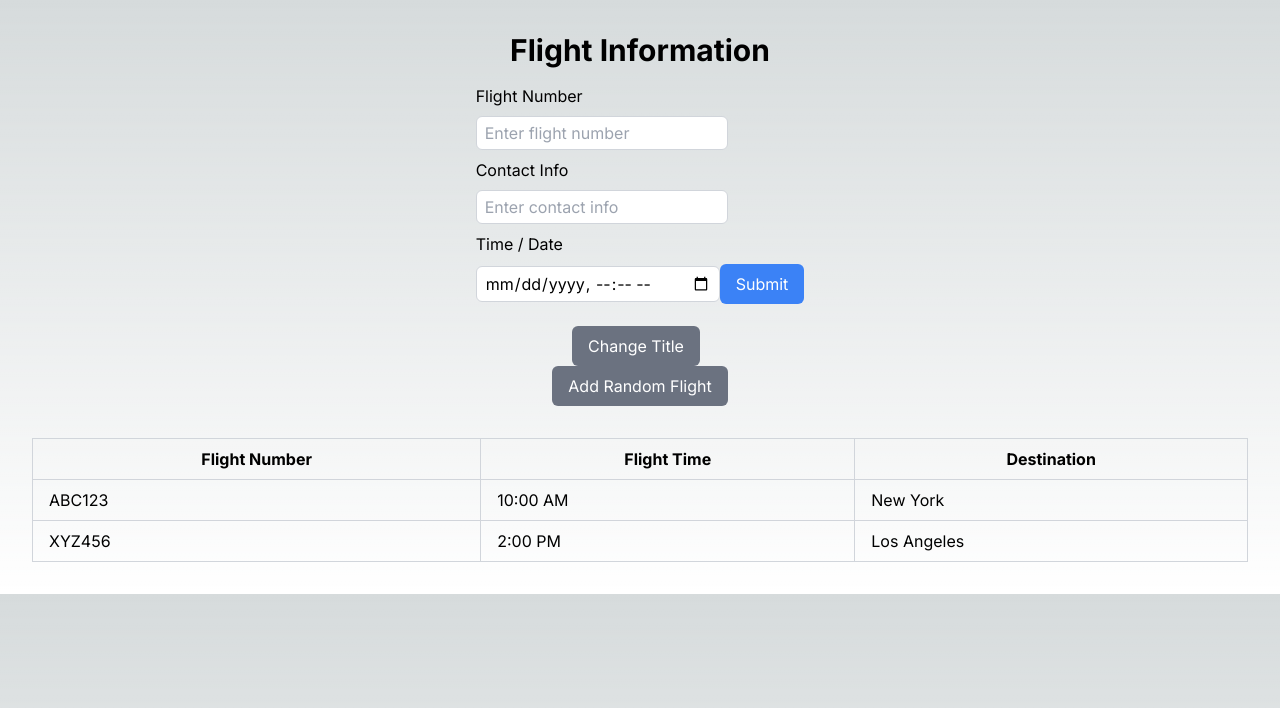
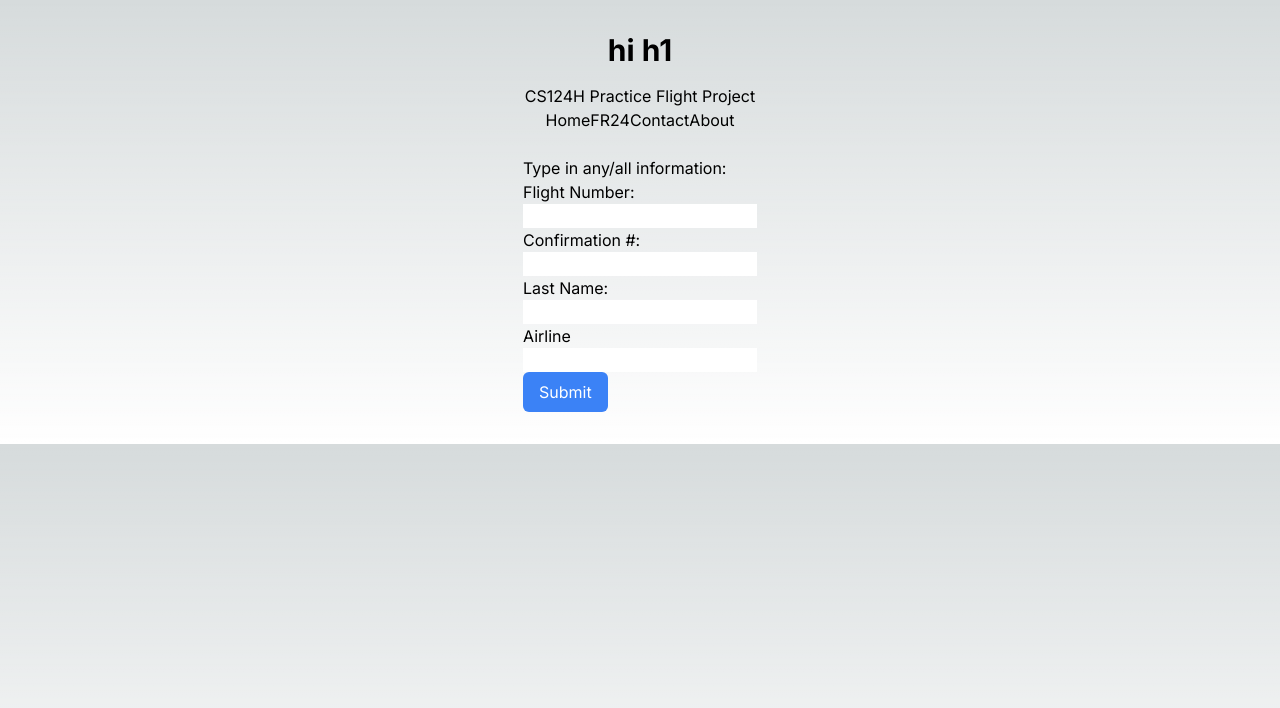
Before and after one commit to CS196Illinois/Group12-SP24, a Next.js app in the folder Project/my-app/: page / in a window 1280 px wide. Shown: the top 708 px of the page. Built offline with nearby package versions, Linux system fonts and the light colour scheme.

Commit message:
Update page.js

```diff
--- a/Project/my-app/app/page.js
+++ b/Project/my-app/app/page.js
@@ -26,44 +26,93 @@ export default function Home() {
     setFlights([...flights, newFlight]);
   };
 
+/* RETURN HTML
+----------
+-----
+-----
+*/
+
+
   return (
     <main className="flex flex-col items-center justify-between p-8">
-      <h1 className="text-3xl font-bold mb-4">{title}</h1>
+      <title>hello</title>
+      <h1 className="text-3xl font-bold mb-4">hi h1</h1>
+      <h1 id="title">CS124H Practice Flight Project</h1>
+      <div class="topnav">
+        <a class="active" href="#home">Home</a>
+        <a href="https://www.flightradar24.com/">FR24</a>
+        <a href="#contact">Contact</a>
+        <a href="#about">About</a>
+      </div>
 
-      <form className="mb-4">
-        <label className="block mb-2">Flight Number</label>
-        <input type="text" placeholder="Enter flight number" className="border border-gray-300 rounded-md px-2 py-1 mb-2" />
+      <form>
+        <br />Type in any/all information:<br />
+        <label for="flightnum">Flight Number:</label><br />
+        <input type="text" id="flightnum" /><br />
 
-        <label className="block mb-2">Contact Info</label>
-        <input type="text" placeholder="Enter contact info" className="border border-gray-300 rounded-md px-2 py-1 mb-2" />
+        <label for="conf">Confirmation #:</label><br />
+        <input type="text" id="conf" /><br />
 
-        <label className="block mb-2">Time / Date</label>
-        <input type="datetime-local" className="border border-gray-300 rounded-md px-2 py-1 mb-2" />
+        <label for="lname">Last Name:</label><br />
+        <input type="text" id="lname" /><br />
+
+        <label for="airline">Airline</label><br />
+        <input type="text" id="airline" /><br />
 
         <button type="submit" className="bg-blue-500 text-white py-2 px-4 rounded-md hover:bg-blue-600">Submit</button>
+
       </form>
 
-      <button onClick={changeTitle} className="bg-gray-500 text-white py-2 px-4 rounded-md mr-2 hover:bg-gray-600">Change Title</button>
-      <button onClick={addRandomFlight} className="bg-gray-500 text-white py-2 px-4 rounded-md hover:bg-gray-600">Add Random Flight</button>
 
-      <table className="w-full mt-8">
-        <thead>
-          <tr>
-            <th className="border border-gray-300 px-4 py-2">Flight Number</th>
-            <th className="border border-gray-300 px-4 py-2">Flight Time</th>
-            <th className="border border-gray-300 px-4 py-2">Destination</th>
-          </tr>
-        </thead>
-        <tbody>
-          {flights.map((flight, index) => (
-            <tr key={index}>
-              <td className="border border-gray-300 px-4 py-2">{flight.flightNum}</td>
-              <td className="border border-gray-300 px-4 py-2">{flight.flightTime}</td>
-              <td className="border border-gray-300 px-4 py-2">{flight.destination}</td>
-            </tr>
-          ))}
-        </tbody>
-      </table>
+
+
+
+
+
+
     </main>
-  );
+  )
+
+
+
+
+    // <main className="flex flex-col items-center justify-between p-8">
+    //   <h1 className="text-3xl font-bold mb-4">{title}</h1>
+
+    //   <form className="mb-4">
+    //     <label className="block mb-2">Flight Number</label>
+    //     <input type="text" placeholder="Enter flight number" className="border border-gray-300 rounded-md px-2 py-1 mb-2" />
+
+    //     <label className="block mb-2">Contact Info</label>
+    //     <input type="text" placeholder="Enter contact info" className="border border-gray-300 rounded-md px-2 py-1 mb-2" />
+
+    //     <label className="block mb-2">Time / Date</label>
+    //     <input type="datetime-local" className="border border-gray-300 rounded-md px-2 py-1 mb-2" />
+
+    //     <button type="submit" className="bg-blue-500 text-white py-2 px-4 rounded-md hover:bg-blue-600">Submit</button>
+    //   </form>
+
+    //   <button onClick={changeTitle} className="bg-gray-500 text-white py-2 px-4 rounded-md mr-2 hover:bg-gray-600">Change Title</button>
+    //   <button onClick={addRandomFlight} className="bg-gray-500 text-white py-2 px-4 rounded-md hover:bg-gray-600">Add Random Flight</button>
+
+    //   <table className="w-full mt-8">
+    //     <thead>
+    //       <tr>
+    //         <th className="border border-gray-300 px-4 py-2">Flight Number</th>
+    //         <th className="border border-gray-300 px-4 py-2">Flight Time</th>
+    //         <th className="border border-gray-300 px-4 py-2">Destination</th>
+    //       </tr>
+    //     </thead>
+    //     <tbody>
+    //       {flights.map((flight, index) => (
+    //         <tr key={index}>
+    //           <td className="border border-gray-300 px-4 py-2">{flight.flightNum}</td>
+    //           <td className="border border-gray-300 px-4 py-2">{flight.flightTime}</td>
+    //           <td className="border border-gray-300 px-4 py-2">{flight.destination}</td>
+    //         </tr>
+    //       ))}
+    //     </tbody>
+    //   </table>
+    // </main>
+  //);
 }
```
